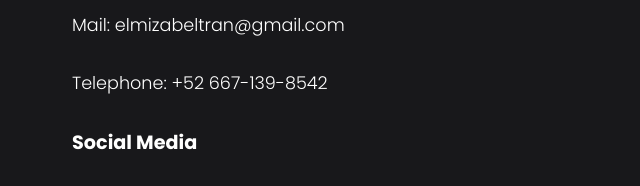
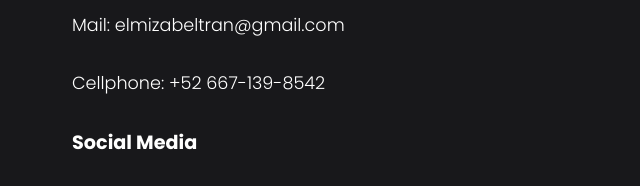
Before and after one commit to ElMizil/ElMizil.github.io, a plain HTML site: page index.html in a window 1280 px wide. Shown: the part 3307-3493 px from the top of the page, 0-640 px from the left. Drawn offline with nearby package versions, Linux system fonts and the light colour scheme.

Commit message:
Update index.html

```diff
--- a/index.html
+++ b/index.html
@@ -238,7 +238,7 @@
             </div>
             <h2 class="header">Contact Info</h2>
             <h1>Mail: elmizabeltran@gmail.com</h1>
-            <h1>Telephone: +52 667-139-8542</h1>
+            <h1>Cellphone: +52 667-139-8542</h1>
             <h4>
                 Social Media
             </h4>
```
